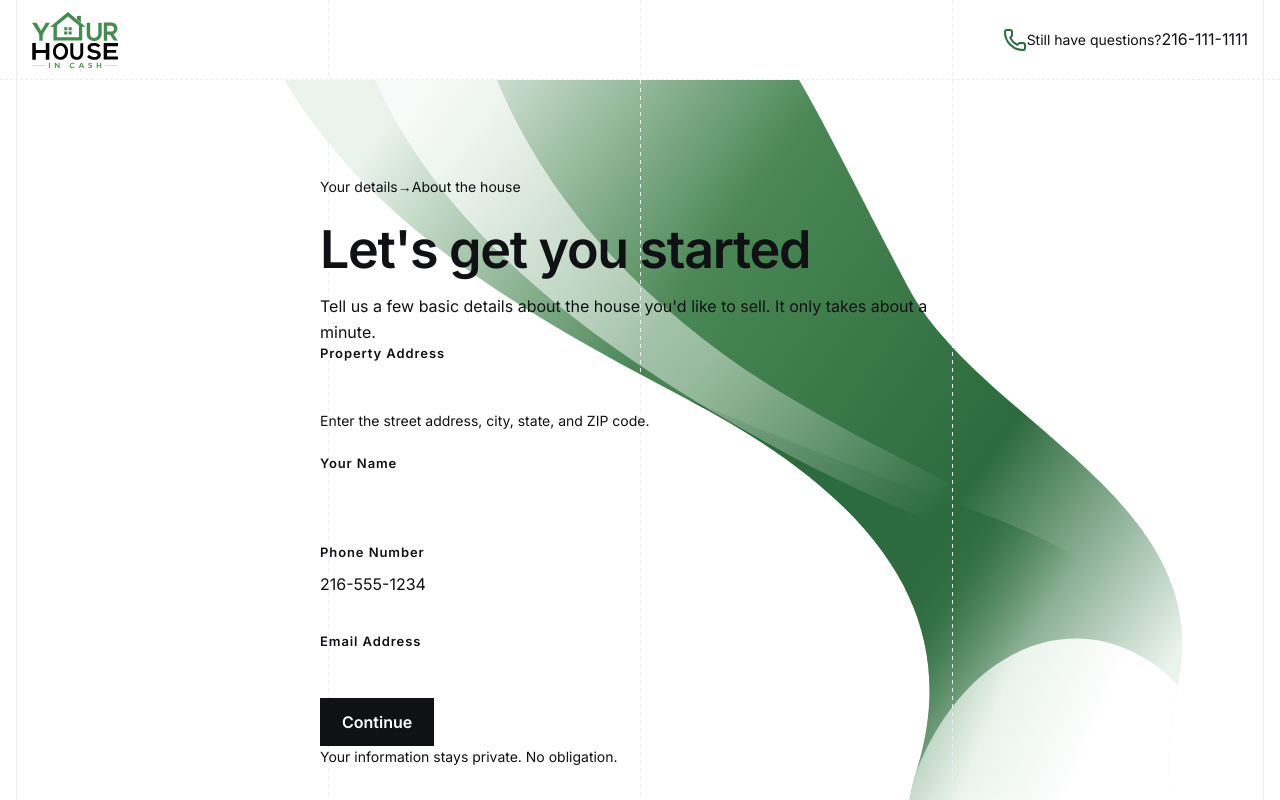
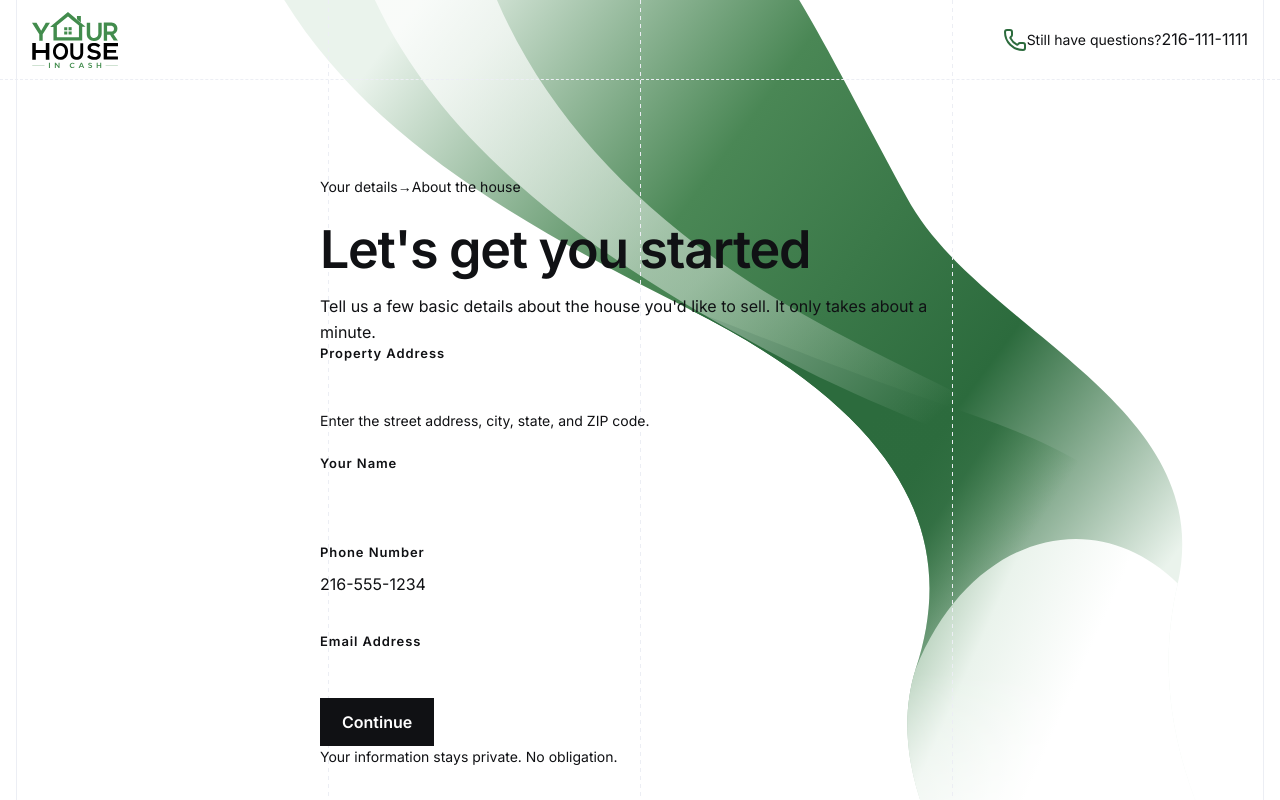
Before and after one commit to YHICAdmin/your-house-in-cash, a Next.js app: page /get-cash-offer in a window 1280 px wide. Shown: the top 800 px of the page. Built offline with nearby package versions, Linux system fonts and the light colour scheme.

Commit message:
feat: extend seller ribbon behind header and footer

```diff
--- a/src/app/get-cash-offer/page.tsx
+++ b/src/app/get-cash-offer/page.tsx
@@ -8,14 +8,13 @@ import styles from "@/components/seller/seller-form.module.css";
 export const metadata: Metadata = { title: "Get a Cash Offer | Your House in Cash" };
 
 export default function SellerFormPage() {
-  return <>
-    <MinimalHeader />
-    <main className={`system-lines-bg section-spacing ${styles.main}`}>
+  return <div className={styles.page}>
       <div className={styles.background} aria-hidden="true">
-        {/* Approved ribbon geometry, separated from the reference's sample form. */}
         {/* eslint-disable-next-line @next/next/no-img-element */}
         <img className={styles.ribbon} src="/brand/seller-form-background.svg" alt="" />
       </div>
+    <MinimalHeader />
+    <main className={`system-lines-bg section-spacing ${styles.main}`}>
       <div className="content-inset">
         <div className={styles.card}>
           <Progress step={1} />
@@ -24,5 +23,5 @@ export default function SellerFormPage() {
       </div>
     </main>
     <MinimalFooter />
-  </>;
+  </div>;
 }
--- a/src/components/seller/seller-form.module.css
+++ b/src/components/seller/seller-form.module.css
@@ -1,6 +1,6 @@
 .main { overflow-x: clip; min-height: calc(100svh - 64px); }
 .background { position: absolute; inset: 0; z-index: -2; overflow: hidden; pointer-events: none; }
-.ribbon { position: absolute; width: 48rem; height: auto; max-width: none; left: calc(50% + var(--spacing-l)); transform: translateX(-50%); top: 0; }
+.ribbon { position: absolute; width: 48rem; height: 100%; max-width: none; left: calc(50% + var(--spacing-l)); transform: translateX(-50%); top: 0; }
 @media (min-width: 48rem) { .ribbon { width: max(100%, 60rem); left: calc(50% + var(--spacing-s)); } }
 @media (min-width: 75rem) { .ribbon { width: 100%; left: 50%; } }
 .card { position: relative; width: 100%; max-width: 640px; margin-inline: auto; padding: var(--spacing-l); border-radius: var(--radius-medium); background: var(--color-surface); box-shadow: var(--shadow-floating); }
@@ -17,3 +17,5 @@
 .successPhone { margin-top: var(--spacing-l); display: flex; flex-wrap: wrap; gap: var(--spacing-xs); align-items: baseline; }
 @media (min-width: 48rem) { .card { padding: var(--spacing-xl); } .primary { width: fit-content; } .main { min-height: calc(100svh - 72px); } }
 @media (min-width: 75rem) { .main { min-height: calc(100svh - 80px); } }
+.page { position: relative; isolation: isolate; }
+.page > header, .page > footer { background: transparent; }
```
Also changed, not shown: project-documentation/website-specification/seller-form-page.md (+4 -2 lines), public/brand/seller-form-background.svg.
